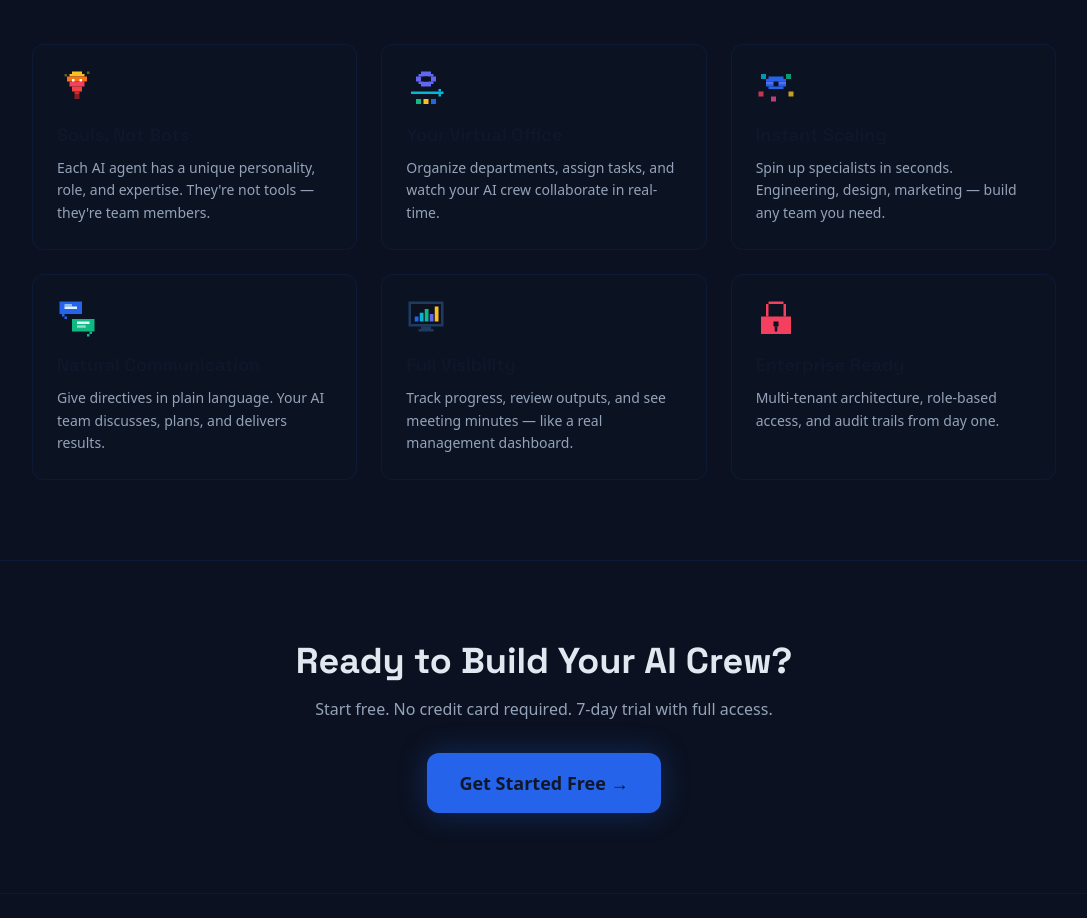
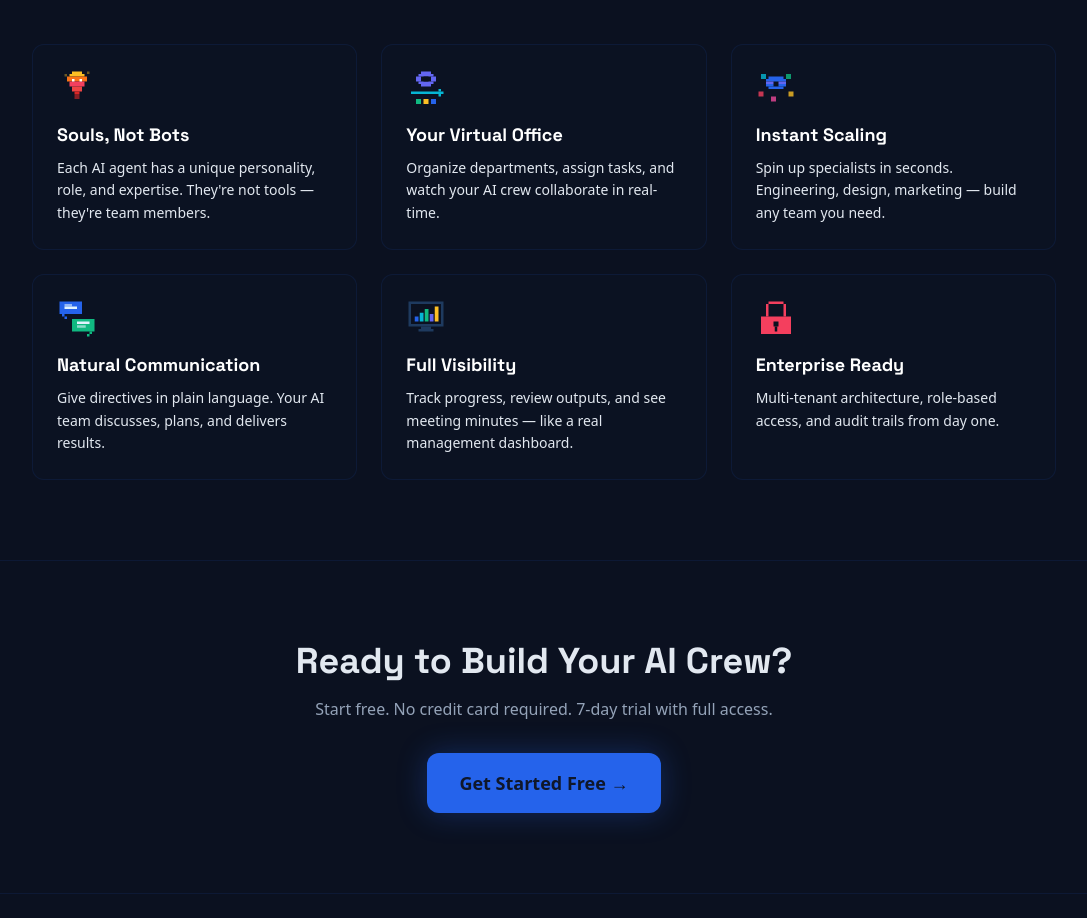
Before and after one commit to Kevinjeenext/next-ai-crew, a React (Vite) app: page /landing in a window 1280 px wide. Shown: the part 1980-2898 px from the top of the page, without its empty margins (96-1183 px from the left). Built offline with nearby package versions, Linux system fonts and the light colour scheme; no server answers; a web font is replaced by a local one.

Commit message:
fix: Features 섹션 제목 가시성 — inline #FFFFFF + #E2E8F0
Kevin 피드백: Features 카드 제목 안 보임
- h3: text-white(CSS class) → inline style #FFFFFF + font-bold
- p: #94A3B8 → #E2E8F0 (밝게)
- Anti-Slop 수정과 동일 패턴 (CSS class 오버라이드 방지)

```diff
--- a/src/pages/LandingPage.tsx
+++ b/src/pages/LandingPage.tsx
@@ -337,8 +337,8 @@ export function LandingPage() {
                 className="p-6 rounded-xl transition hover:border-[rgba(6,182,212,0.3)]"
                 style={{ background: "rgba(15,23,41,0.3)", border: "1px solid rgba(37,99,235,0.1)" }}>
                 <img src={f.icon} alt="" className="w-10 h-10 mb-3" style={{ imageRendering: "pixelated" }} />
-                <h3 className="text-lg font-semibold text-white mb-2">{f.title}</h3>
-                <p className="text-sm leading-relaxed" style={{ color: "#94A3B8" }}>{f.description}</p>
+                <h3 className="text-lg font-bold mb-2" style={{ color: "#FFFFFF" }}>{f.title}</h3>
+                <p className="text-sm leading-relaxed" style={{ color: "#E2E8F0" }}>{f.description}</p>
               </div>
             ))}
           </div>
```
